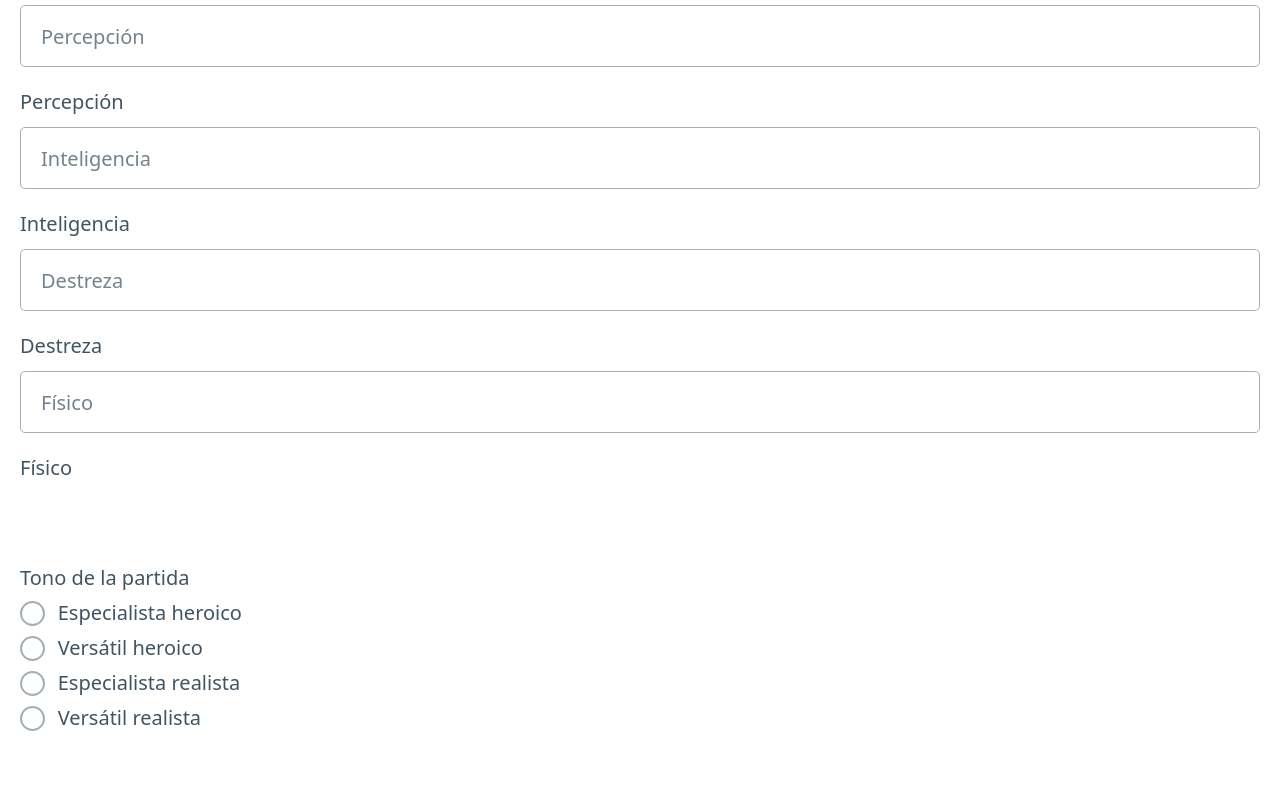
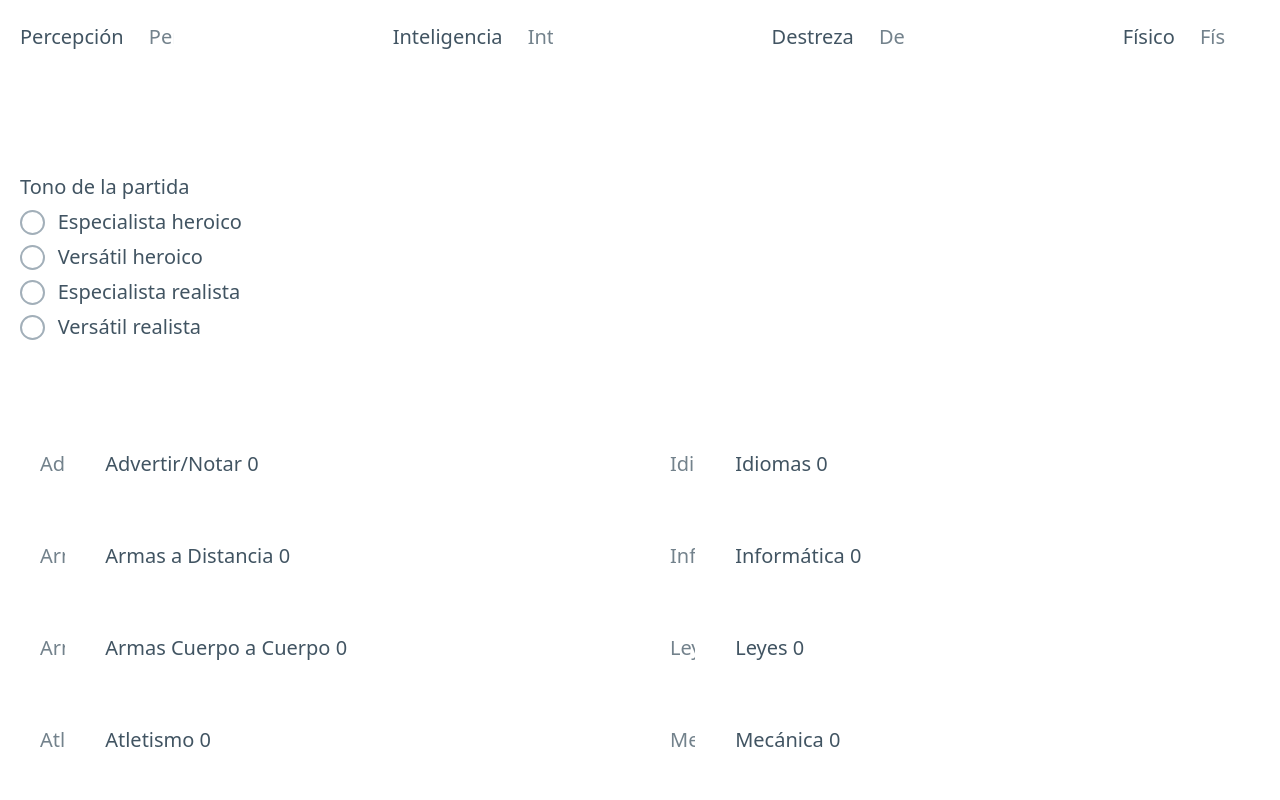
Before and after one commit to xenock/RyF, a SvelteKit app: page / in a window 1280 px wide. Shown: the top 800 px of the page. Built offline with nearby package versions, Linux system fonts and the light colour scheme.

Commit message:
style: attributes flexed

```diff
--- a/src/routes/+page.svelte
+++ b/src/routes/+page.svelte
@@ -23,18 +23,19 @@
 
 <main class="container-fluid">
   <header>
-    <section>
+    <section class="attributes">
       {#each Object.entries(attributes) as [key, { label }], index}
         <label for={key}>
+          {label}
           <input
             name={key}
             placeholder={label}
+            class="ability"
             type="number"
             min={config.attributes.min}
             max={config.attributes.max}
             bind:value={attributeValues[key]}
           />
-          {label}
         </label>
       {/each}
     </section>
@@ -96,6 +97,11 @@
     --border-color: none;
   }
 
+  .attributes {
+    display: flex;
+    justify-content: space-between;
+  }
+
   .abilities {
     columns: 2;
   }
```
